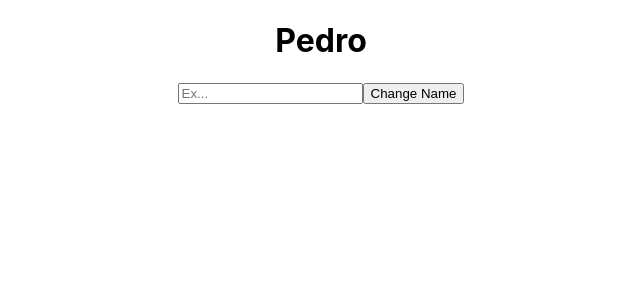
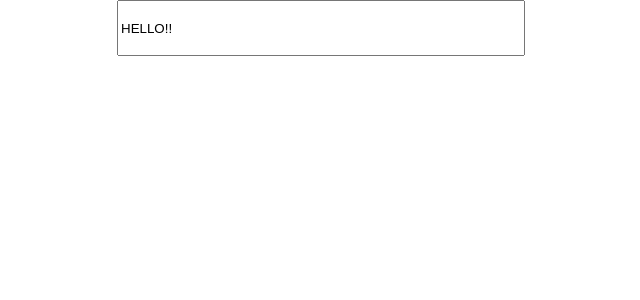
Before and after one commit to vrushabh702/hooks_ReactConcepts, a React (Create React App) app: page / in a window 1280 px wide. Shown: the top 300 px of the page, without its empty margins (319-959 px from the left). Built offline with nearby package versions, Linux system fonts and the light colour scheme.

Commit message:
useLayout code and info added

```diff
--- a/src/App.js
+++ b/src/App.js
@@ -1,5 +1,6 @@
 import './App.css';
 import EffectTutorial from './useEffect/EffectTutorial';
+import LayoutEffectTutorial from './useLayoutEffect/LayoutEffectTutorial';
 import ReducerTutorial from './useReducer/ReducerTutorial';
 import RefTutorial from './UseRef/RefTutorial';
 import StateTutorial from './useState/StatetTutorial';
@@ -11,7 +12,8 @@
       {/* <StateTutorial></StateTutorial> */}
       {/* <ReducerTutorial></ReducerTutorial> */}
       {/* <EffectTutorial></EffectTutorial> */}
-      <RefTutorial></RefTutorial>
+      {/* <RefTutorial></RefTutorial> */}
+      <LayoutEffectTutorial></LayoutEffectTutorial>
     </div>
   );
 }
--- /dev/null
+++ b/src/useLayoutEffect/LayoutEffectTutorial.js
@@ -0,0 +1,26 @@
+// The useLayoutEffect Hook in React is similar to useEffect, but it runs synchronously after all DOM mutations and before the browser paints the screen. It is used when you need to measure or modify the DOM immediately after updates, ensuring the UI stays consistent
+
+import { useEffect, useLayoutEffect, useRef } from "react";
+
+function LayoutEffectTutorial(){
+    const inputRef = useRef(null)
+    useLayoutEffect(()=>{
+        // console.log('useLayoutEffect')
+        console.log(inputRef.current.value,'inputRef');
+    },[])
+
+    useEffect(()=>{
+        // console.log("useEffect")
+        inputRef.current.value = "HELLO!!";
+    },[])
+
+    return (
+        <div className="App">
+            <input ref={inputRef} value="PEDRO" style={{width: 400, height: 50}}/>
+        </div>
+    )
+}
+
+export default LayoutEffectTutorial
+
+// change the layout of application before useEffect changes or actaully print out ot user
```
